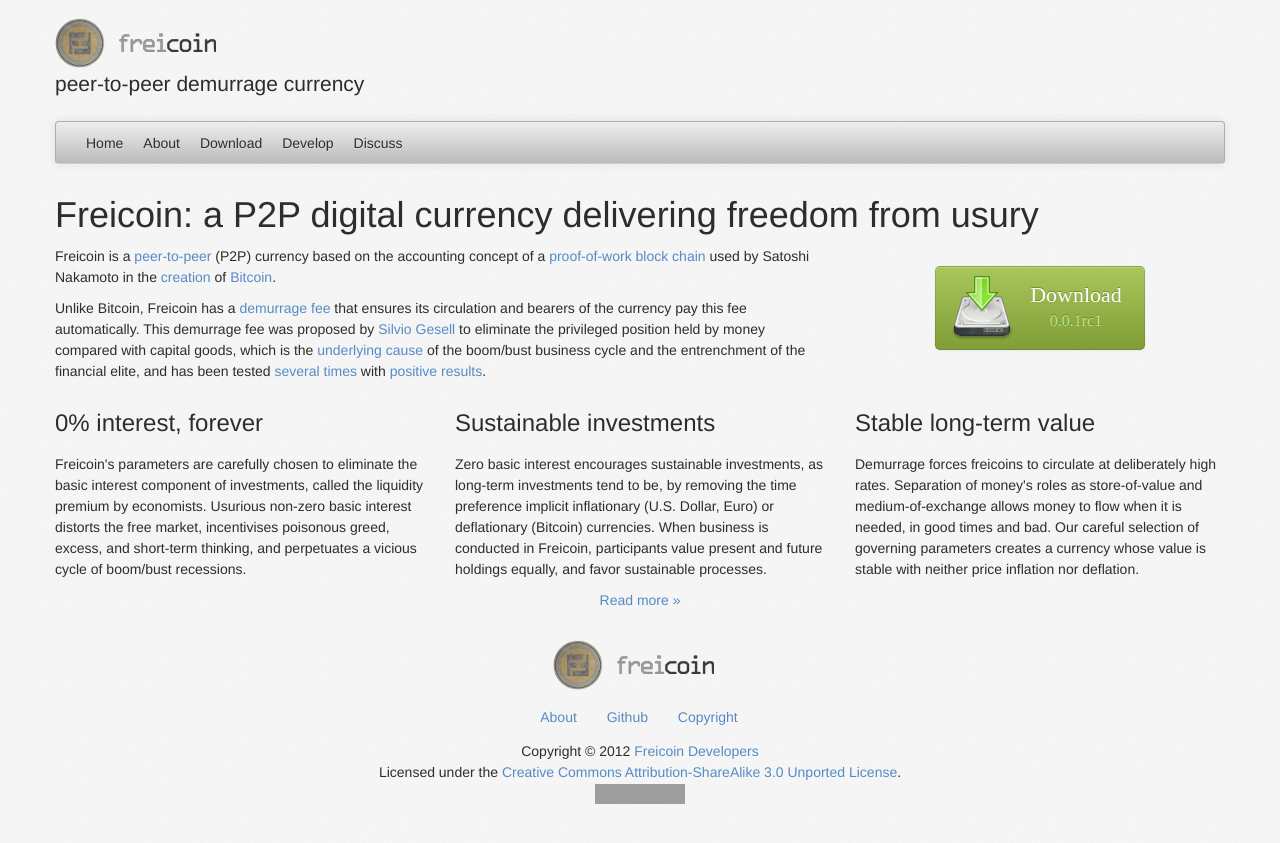
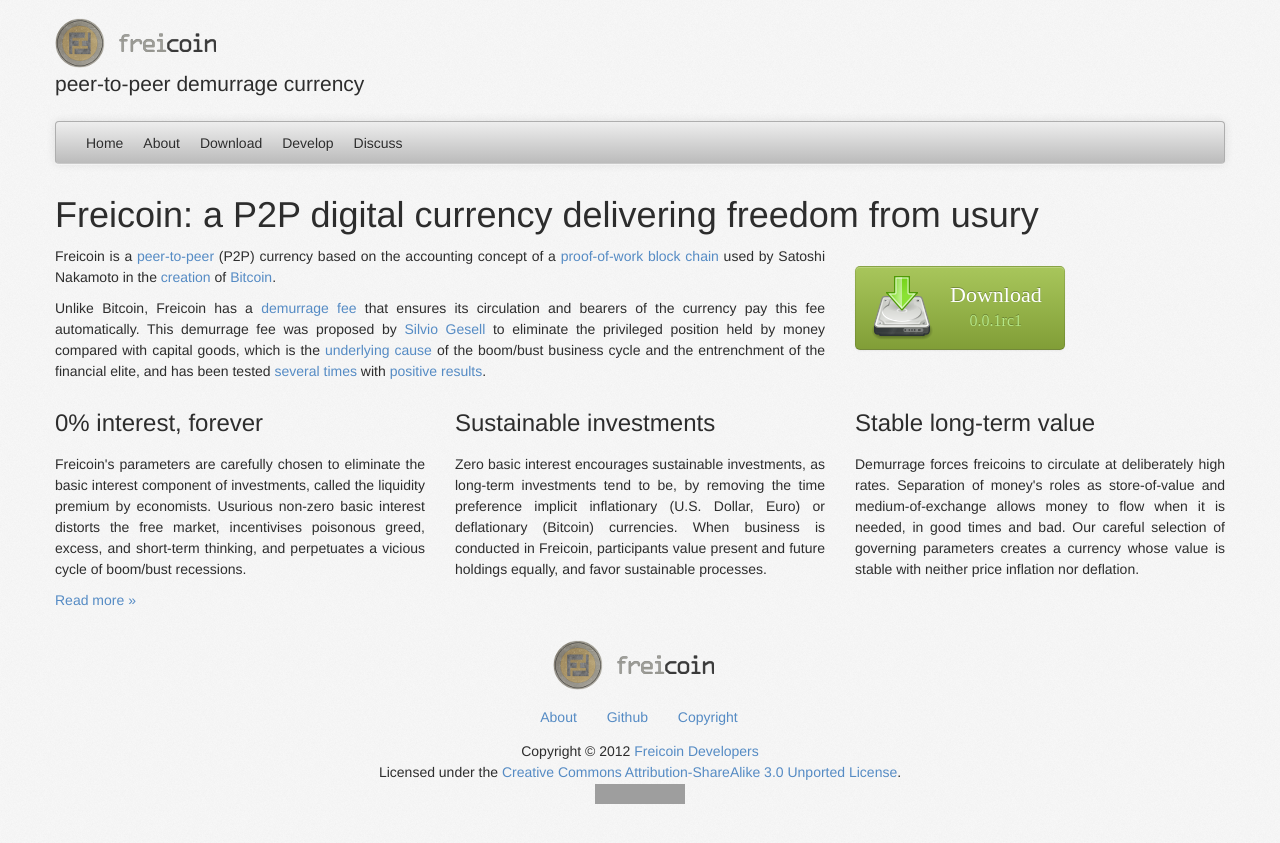
Before and after one commit to freicoin/freico.in, a Jekyll site: the page built from index.html, in a window 1280 px wide. Shown: the top 843 px of the page. Built offline with Jekyll 4.4.1, drawn with Linux system fonts in a browser that asks for light colours; nearby versions of some CDN libraries; some web fonts are replaced; comment, search, counter and statistics services are not loaded; grey boxes are pictures that could not be loaded.

Commit message:
Justify text

```diff
--- a/static/css/custom.css
+++ b/static/css/custom.css
@@ -3,3 +3,4 @@
 span.download-content{display:block;min-height:64px;padding-left:80px;padding-right:8px;text-align:center;font-family:serif;background:url(/static/images/download.png) 0 0 no-repeat;}
 span.download-title{display:block;padding-top:6px;font-size:22px;color:white;}
 span.download-version{display:block;padding-top:4px;font-size:16px;color:#B5E786;}
+div p{text-align:justify;}
```
